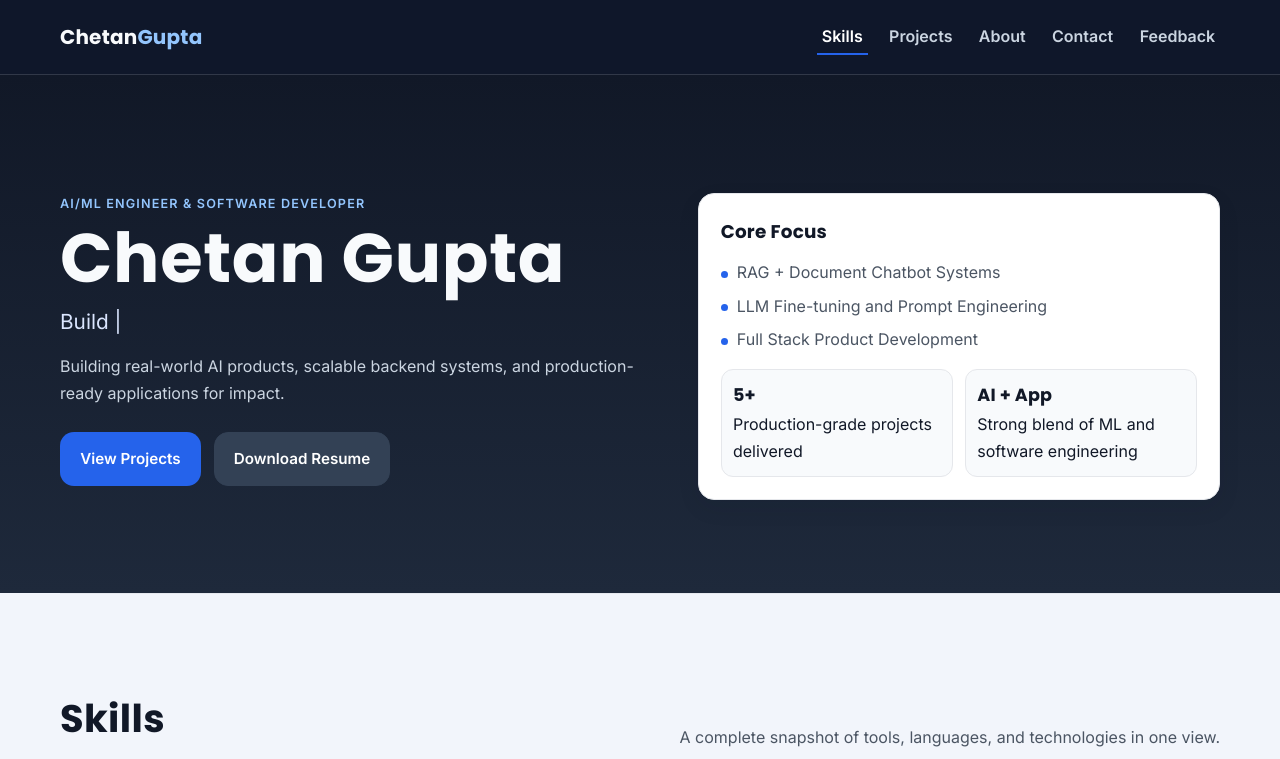
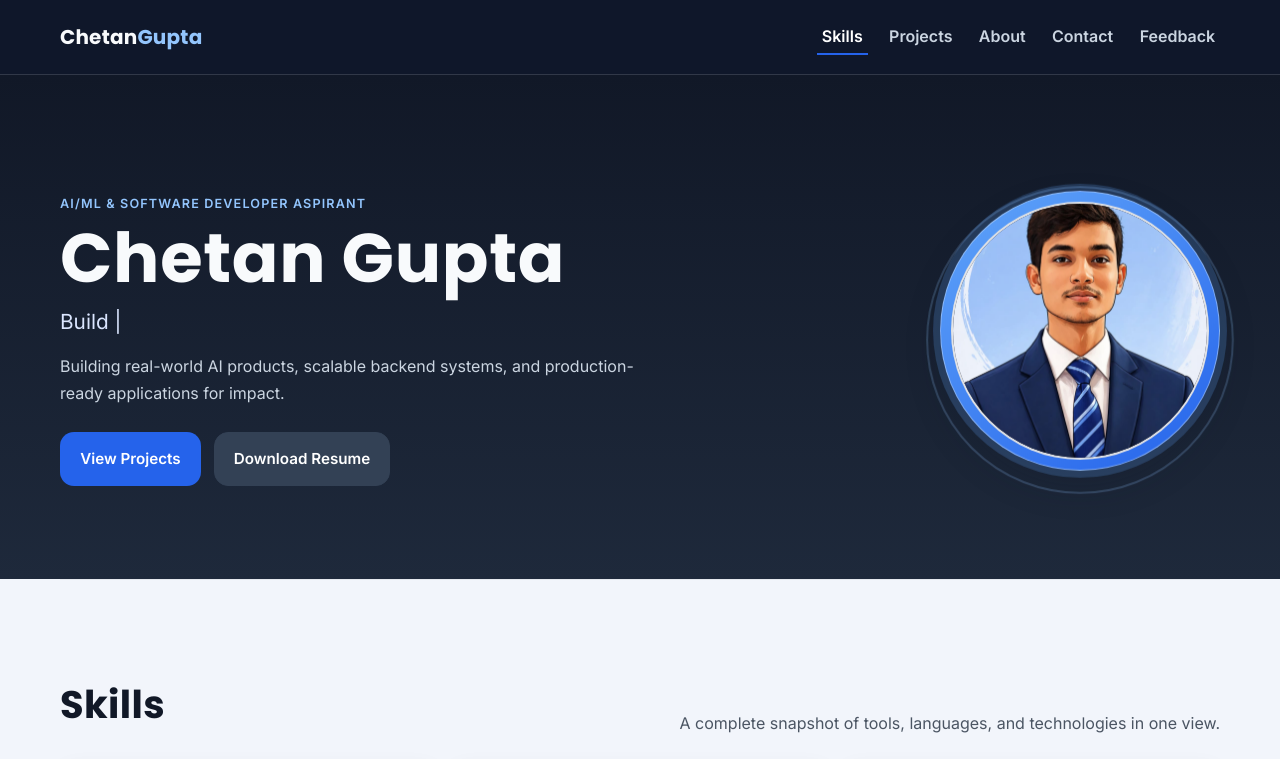
Before and after one commit to Chetan2025/Protfolio, a plain HTML site: page index.html in a window 1280 px wide. Shown: the top 759 px of the page. Drawn offline with Linux system fonts and the light colour scheme.

Commit message:
adding image

```diff
--- a/index.html
+++ b/index.html
@@ -46,7 +46,7 @@
       <section class="hero section">
         <div class="container hero-grid">
           <div class="hero-content reveal">
-            <p class="eyebrow">AI/ML Engineer & Software Developer</p>
+            <p class="eyebrow">AI/ML & Software Developer Aspirant</p>
             <h1>Chetan Gupta</h1>
             <p class="typing-line">
               <span id="typingText"></span>
@@ -61,22 +61,14 @@
             </div>
           </div>
 
-          <div class="hero-panel reveal reveal-delay">
-            <h3>Core Focus</h3>
-            <ul>
-              <li>RAG + Document Chatbot Systems</li>
-              <li>LLM Fine-tuning and Prompt Engineering</li>
-              <li>Full Stack Product Development</li>
-            </ul>
-            <div class="hero-stats">
-              <article>
-                <h4>5+</h4>
-                <p>Production-grade projects delivered</p>
-              </article>
-              <article>
-                <h4>AI + App</h4>
-                <p>Strong blend of ML and software engineering</p>
-              </article>
+          <div class="hero-profile reveal reveal-delay" aria-label="Profile photo section">
+            <div class="profile-frame">
+              <img
+                src="image/profile-photo.jpeg"
+                alt="Portrait of Chetan Gupta"
+                loading="lazy"
+                onerror="this.style.display='none'; this.parentElement.classList.add('no-image');"
+              />
             </div>
           </div>
         </div>
--- a/style.css
+++ b/style.css
@@ -175,13 +175,13 @@ a {
 
 .hero-grid {
   display: grid;
-  grid-template-columns: 1.08fr 0.92fr;
+  grid-template-columns: 1.08fr auto;
   gap: 1.6rem;
-  align-items: stretch;
+  align-items: center;
 }
 
 .hero-content,
-.hero-panel {
+.hero-profile {
   opacity: 0;
   transform: translateY(20px) scale(0.98);
 }
@@ -190,7 +190,7 @@ body.ready .hero-content {
   animation: heroEnter 0.9s ease forwards;
 }
 
-body.ready .hero-panel {
+body.ready .hero-profile {
   animation: heroEnter 0.95s ease 0.12s forwards;
 }
 
@@ -231,6 +231,74 @@ h1 {
   display: flex;
   gap: 0.8rem;
   flex-wrap: wrap;
+}
+
+.hero-profile {
+  display: grid;
+  place-items: center;
+  position: relative;
+}
+
+.hero-profile::before {
+  content: "";
+  position: absolute;
+  width: calc(clamp(180px, 24vw, 280px) + 22px);
+  aspect-ratio: 1 / 1;
+  border-radius: 50%;
+  border: 2px solid rgba(147, 197, 253, 0.45);
+  animation: haloPulse 3s ease-in-out infinite;
+  transition: border-color 0.25s ease, opacity 0.25s ease;
+}
+
+.profile-frame {
+  width: clamp(180px, 24vw, 280px);
+  aspect-ratio: 1 / 1;
+  border-radius: 50%;
+  padding: 10px;
+  background: linear-gradient(145deg, #60a5fa, #2563eb);
+  border: 1px solid rgba(191, 219, 254, 0.55);
+  box-shadow: 0 0 0 7px rgba(96, 165, 250, 0.22), 0 16px 35px rgba(15, 23, 42, 0.24);
+  animation: profileFloat 4.5s ease-in-out infinite;
+  transition: box-shadow 0.3s ease;
+}
+
+.profile-frame img {
+  width: 100%;
+  height: 100%;
+  border-radius: 50%;
+  object-fit: cover;
+  display: block;
+  border: 2px solid rgba(255, 255, 255, 0.88);
+  background: #0f172a;
+  transition: transform 0.45s ease;
+}
+
+.hero-profile:hover::before {
+  border-color: rgba(191, 219, 254, 0.95);
+  animation-duration: 1.9s;
+}
+
+.hero-profile:hover .profile-frame {
+  box-shadow: 0 0 0 9px rgba(96, 165, 250, 0.26), 0 20px 42px rgba(15, 23, 42, 0.28);
+}
+
+.hero-profile:hover .profile-frame img {
+  transform: scale(1.06);
+}
+
+.profile-frame.no-image {
+  display: grid;
+  place-items: center;
+  background: radial-gradient(circle at 28% 25%, #93c5fd 0%, #2563eb 58%, #1e3a8a 100%);
+}
+
+.profile-frame.no-image::after {
+  content: "CG";
+  font-family: "Poppins", sans-serif;
+  font-size: clamp(2rem, 5vw, 2.7rem);
+  color: #ffffff;
+  letter-spacing: 0.04em;
+  font-weight: 700;
 }
 
 .btn {
@@ -953,11 +1021,47 @@ body.modal-open {
   }
 }
 
+@keyframes profileFloat {
+  0%,
+  100% {
+    transform: translateY(0);
+  }
+
+  50% {
+    transform: translateY(-10px);
+  }
+}
+
+@keyframes haloPulse {
+  0%,
+  100% {
+    transform: scale(1);
+    opacity: 0.55;
+  }
+
+  50% {
+    transform: scale(1.06);
+    opacity: 0.25;
+  }
+}
+
 @media (max-width: 960px) {
   .hero-grid,
   .contact-grid,
   .featured-projects {
     grid-template-columns: 1fr;
+  }
+
+  .hero-profile {
+    margin: 0.25rem 0;
+  }
+
+  .hero-profile::before {
+    width: calc(clamp(170px, 46vw, 250px) + 18px);
+  }
+
+  .profile-frame {
+    width: clamp(170px, 46vw, 250px);
   }
 
   .secondary-projects,
```
Also changed, not shown: image/profile-photo.jpeg (added).
